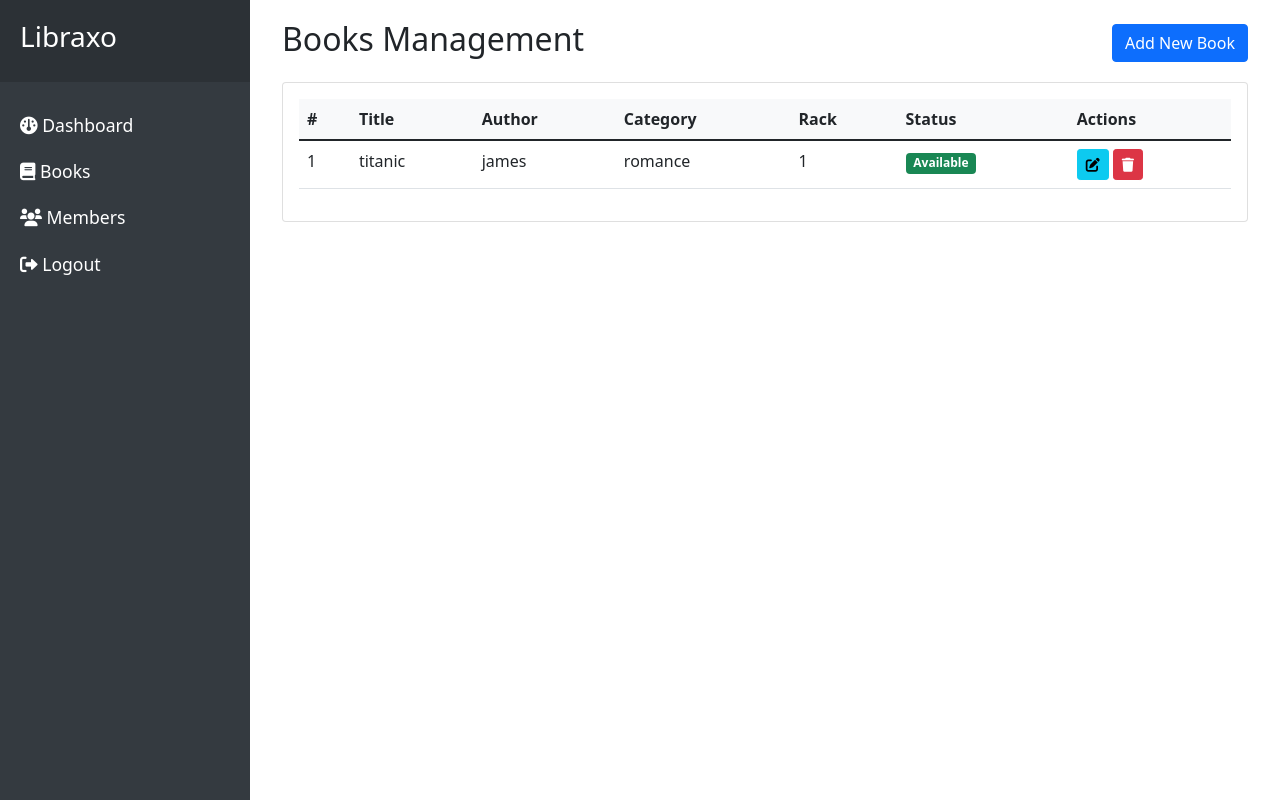
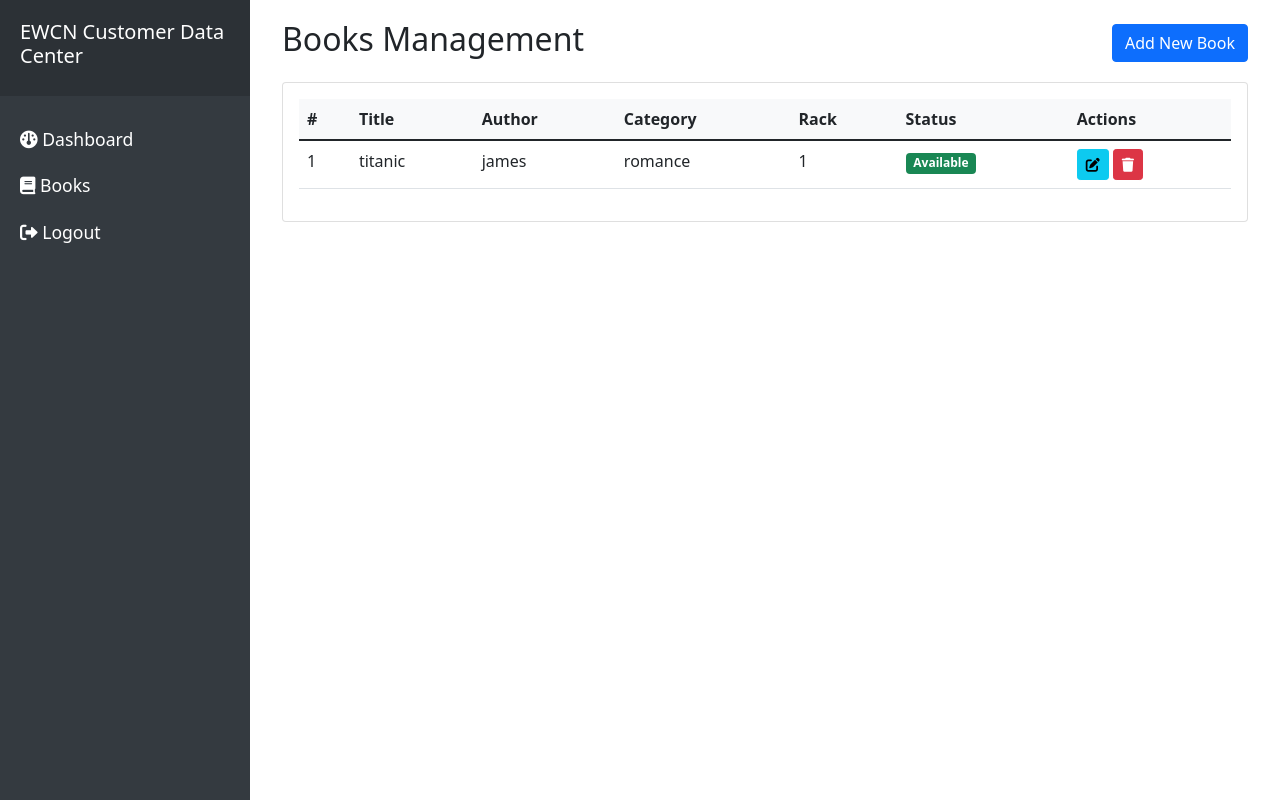
Before and after one commit to jamesforest007/Library, a Flask app: page /books in a window 1280 px wide. Run offline with Flask 3, Linux system fonts and the light colour scheme; a user stored in the database is signed in.

Commit message:
new feature20250213

```diff
--- a/app/__init__.py
+++ b/app/__init__.py
@@ -3,20 +3,24 @@ from flask import Flask
 from flask_sqlalchemy import SQLAlchemy  # For database operations
 from flask_login import LoginManager    # For handling user authentication
 from config import Config
+from flask_debugtoolbar import DebugToolbarExtension
 
 # Initialize Flask extensions
 db = SQLAlchemy()  # Database instance
 login_manager = LoginManager()  # Login manager instance
+toolbar = DebugToolbarExtension()
 
 def create_app():
     # Create Flask application instance
     app = Flask(__name__)
     # Load configuration from Config class
     app.config.from_object(Config)
+    app.config['DEBUG_TB_INTERCEPT_REDIRECTS'] = False
 
     # Initialize extensions with app
     db.init_app(app)
     login_manager.init_app(app)
+    toolbar.init_app(app)
     # Set the login view for unauthorized users
     login_manager.login_view = 'auth.login'
 
--- a/app/routes.py
+++ b/app/routes.py
@@ -1,6 +1,7 @@
 from flask import Blueprint, render_template, redirect, url_for, request
 from flask_login import login_required
 from app.models import Book, db
+from pdb import set_trace
 
 # Create a blueprint named 'main'
 # This blueprint will handle all the main routes of our application
@@ -24,9 +25,17 @@ def index():
     ]
     return render_template('index.html', menu_items=menu_items)
 
+
+@main.route('/dashboard')
+@login_required
+def dashboard():
+    return redirect(url_for('main.index'))
+
+
 @main.route('/books')
 @login_required
 def books():
+
     books = Book.query.all()
     return render_template('books.html', books=books)
 
--- a/app/templates/base.html
+++ b/app/templates/base.html
@@ -3,7 +3,7 @@
 <head>
     <meta charset="UTF-8">
     <meta name="viewport" content="width=device-width, initial-scale=1.0">
-    <title>Libraxo</title>
+    <title>EWCN Customer Data Center</title>
     <link href="https://cdn.jsdelivr.net/npm/bootstrap@5.1.3/dist/css/bootstrap.min.css" rel="stylesheet">
     <link href="https://cdnjs.cloudflare.com/ajax/libs/font-awesome/6.0.0/css/all.min.css" rel="stylesheet">
     <link href="{{ url_for('static', filename='css/style.css') }}" rel="stylesheet">
@@ -13,12 +13,11 @@
         <!-- Sidebar -->
         <nav id="sidebar">
             <div class="sidebar-header">
-                <h3>Libraxo</h3>
+                <h5>EWCN Customer Data Center</h5>
             </div>
             <ul class="list-unstyled components">
                 <li><a href="/dashboard"><i class="fas fa-dashboard"></i> Dashboard</a></li>
                 <li><a href="{{ url_for('main.books') }}"><i class="fas fa-book"></i> Books</a></li>
-                <li><a href="/members"><i class="fas fa-users"></i> Members</a></li>
                 <li><a href="{{ url_for('auth.logout') }}"><i class="fas fa-sign-out-alt"></i> Logout</a></li>
                 <!-- Add more menu items -->
             </ul>
--- a/requirements.txt
+++ b/requirements.txt
@@ -7,3 +7,4 @@ click==8.1.7
 itsdangerous==2.1.2
 Jinja2==3.1.2
 MarkupSafe==2.1.3
+gunicorn==21.2.0
```
